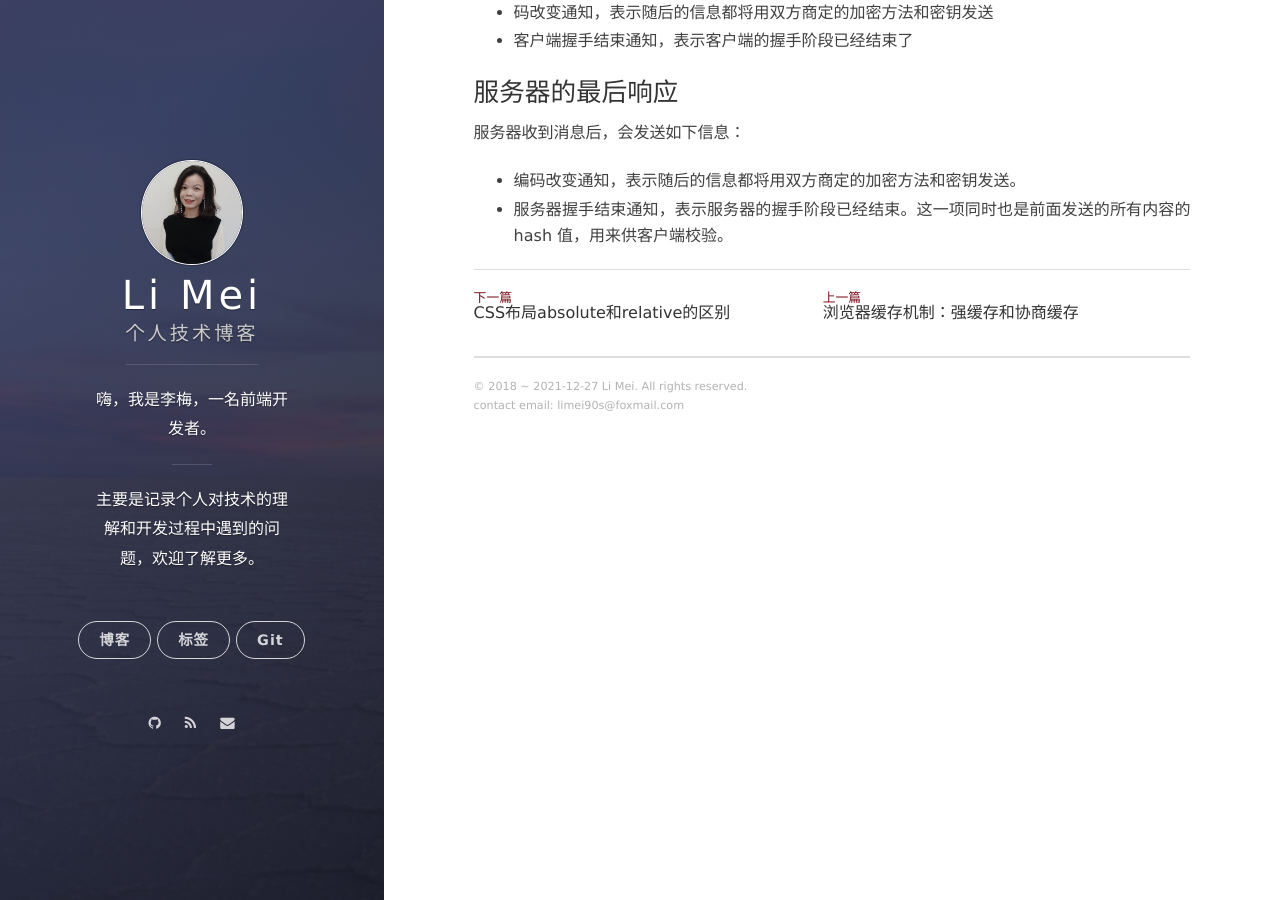
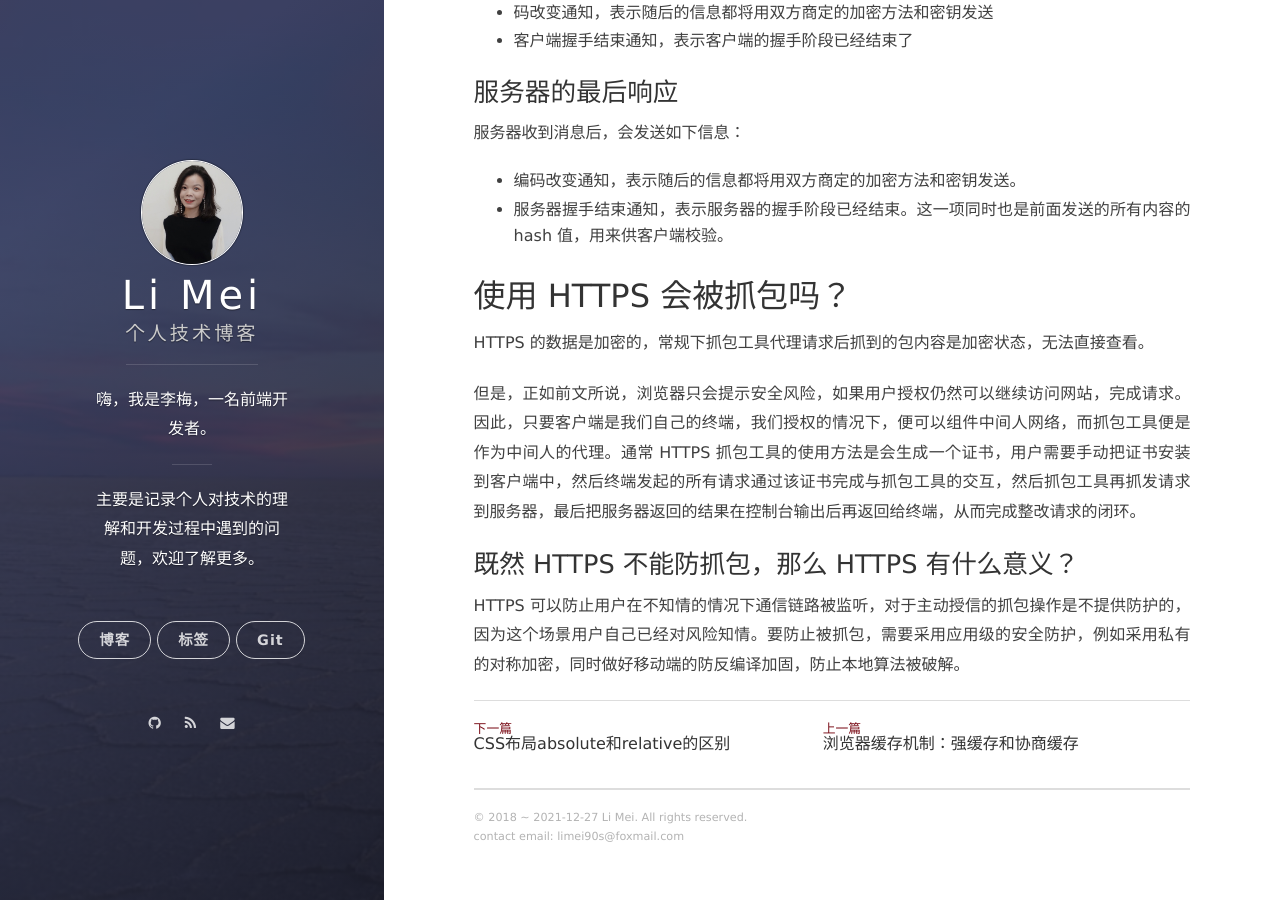
Before and after one commit to LiMeii/LiMeii.github.io, a Jekyll site: the page built from _posts/2018-11-04-deep-understanding-https.md, in a window 1280 px wide and 900 px high, scrolled down 10160 px. Built offline with Jekyll 4.4.1, drawn with Linux system fonts in a browser that asks for light colours; nearby versions of some CDN libraries.

Commit message:
Update 2018-11-04-deep-understanding-https.md

```diff
--- a/_posts/2018-11-04-deep-understanding-https.md
+++ b/_posts/2018-11-04-deep-understanding-https.md
@@ -170,3 +170,12 @@ HTTPS 在建立连接的时候，其实有七次握手：TCP 的三次握手和
 服务器收到消息后，会发送如下信息：
 - 编码改变通知，表示随后的信息都将用双方商定的加密方法和密钥发送。
 - 服务器握手结束通知，表示服务器的握手阶段已经结束。这一项同时也是前面发送的所有内容的 hash 值，用来供客户端校验。
+
+## 使用 HTTPS 会被抓包吗？
+HTTPS 的数据是加密的，常规下抓包工具代理请求后抓到的包内容是加密状态，无法直接查看。
+
+
+但是，正如前文所说，浏览器只会提示安全风险，如果用户授权仍然可以继续访问网站，完成请求。因此，只要客户端是我们自己的终端，我们授权的情况下，便可以组件中间人网络，而抓包工具便是作为中间人的代理。通常 HTTPS 抓包工具的使用方法是会生成一个证书，用户需要手动把证书安装到客户端中，然后终端发起的所有请求通过该证书完成与抓包工具的交互，然后抓包工具再抓发请求到服务器，最后把服务器返回的结果在控制台输出后再返回给终端，从而完成整改请求的闭环。
+
+### 既然 HTTPS 不能防抓包，那么 HTTPS 有什么意义？
+HTTPS 可以防止用户在不知情的情况下通信链路被监听，对于主动授信的抓包操作是不提供防护的，因为这个场景用户自己已经对风险知情。要防止被抓包，需要采用应用级的安全防护，例如采用私有的对称加密，同时做好移动端的防反编译加固，防止本地算法被破解。
```
